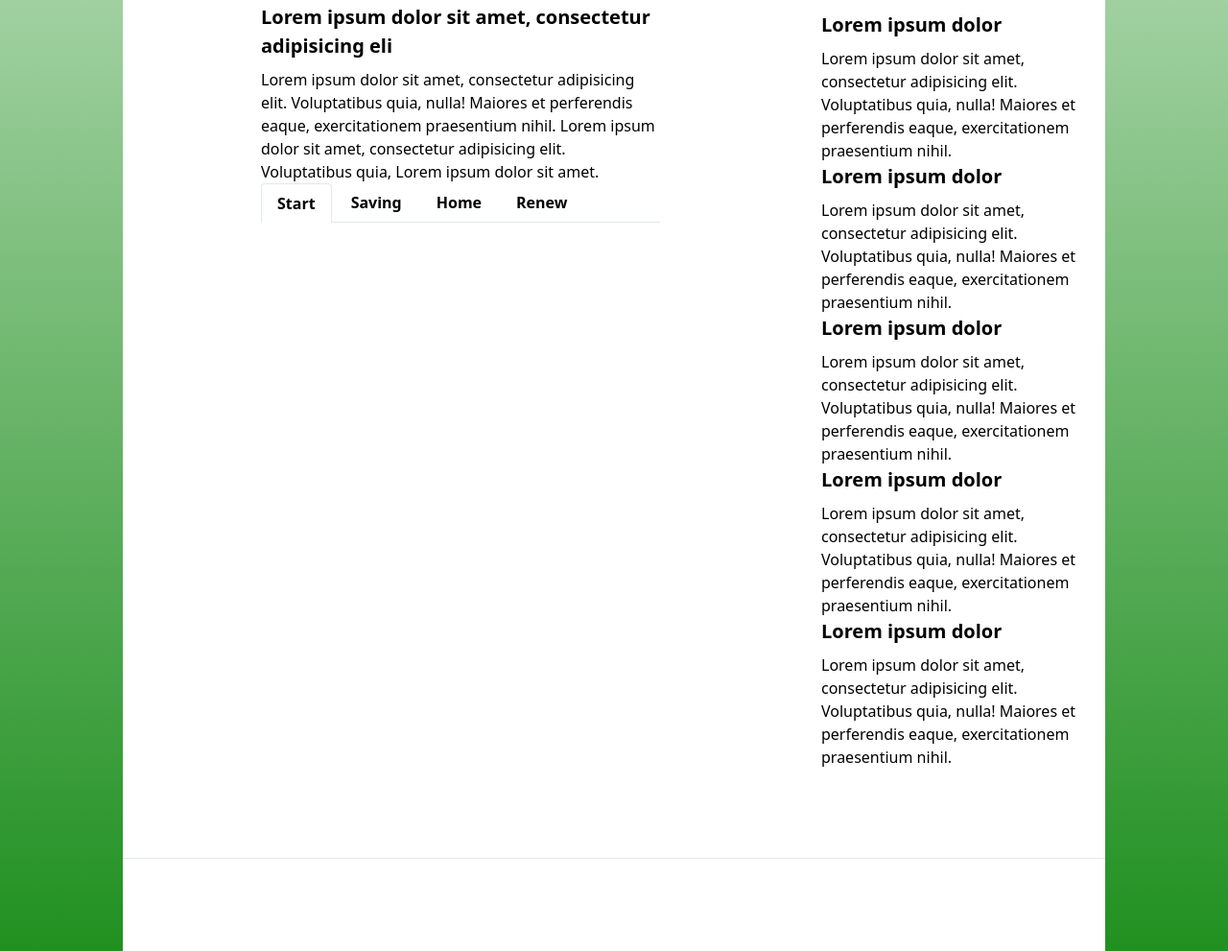
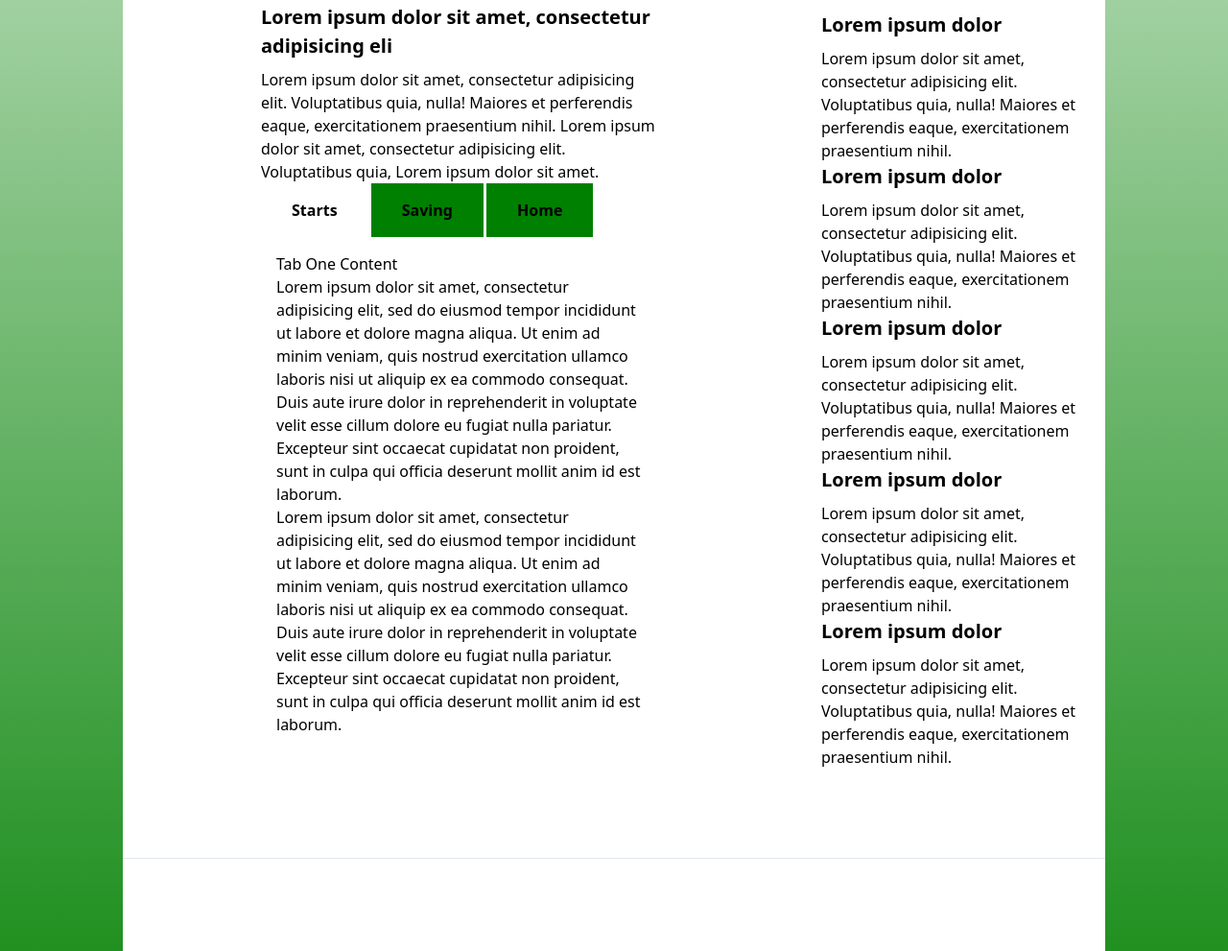
Before and after one commit to Cleyrauz/Interface_Development, a plain HTML site: page better_energy_test_skeleton/index.html in a window 1280 px wide. Shown: the part 732-1723 px from the top of the page at 96% size. Drawn offline with nearby package versions, Linux system fonts and the light colour scheme.

Commit message:
Added tabs

```diff
--- a/better_energy_test_skeleton/assets/css/eqtr_main.css
+++ b/better_energy_test_skeleton/assets/css/eqtr_main.css
@@ -32,3 +32,47 @@ body {
 .logo {
   height: 100px;
 }
+
+.tabs {
+	display: flex;
+	flex-wrap: wrap; // make sure it wraps
+}
+.tabs label {
+	order: 1; // Put the labels first
+	display: block;
+	padding: 1rem 2rem;
+	margin-right: 0.2rem;
+	cursor: pointer;
+  background: green;
+  font-weight: bold;
+  transition: background ease 0.2s;
+}
+.tabs .tab {
+  order: 99; // Put the tabs last
+  flex-grow: 1;
+	width: 100%;
+	display: none;
+  padding: 1rem;
+  background: #fff;
+}
+.tabs input[type="radio"] {
+	display: none;
+}
+.tabs input[type="radio"]:checked + label {
+	background: #fff;
+}
+.tabs input[type="radio"]:checked + label + .tab {
+	display: block;
+}
+
+@media (max-width: 45em) {
+  .tabs .tab,
+  .tabs label {
+    order: initial;
+  }
+  .tabs label {
+    width: 100%;
+    margin-right: 0;
+    margin-top: 0.2rem;
+  }
+}
--- a/better_energy_test_skeleton/index.html
+++ b/better_energy_test_skeleton/index.html
@@ -64,20 +64,29 @@
           <div class="mb-8">
             <div class="text-black font-bold text-xl mb-2">Lorem ipsum dolor sit amet, consectetur adipisicing eli</div>
             <p class="text-grey-darker text-base">Lorem ipsum dolor sit amet, consectetur adipisicing elit. Voluptatibus quia, nulla! Maiores et perferendis eaque, exercitationem praesentium nihil. Lorem ipsum dolor sit amet, consectetur adipisicing elit. Voluptatibus quia, Lorem ipsum dolor sit amet.</p>
-            <ul class="list-reset flex border-b">
-              <li class="-mb-px mr-1">
-                <a class="bg-white inline-block border-l border-t border-r rounded-t py-2 px-4 text-blue-dark font-semibold" href="#">Start</a>
-              </li>
-              <li class="mr-1">
-                <a class="bg-white inline-block py-2 px-4 text-blue hover:text-blue-darker font-semibold" href="#">Saving</a>
-              </li>
-              <li class="mr-1">
-                <a class="bg-white inline-block py-2 px-4 text-blue hover:text-blue-darker font-semibold" href="#">Home</a>
-              </li>
-              <li class="mr-1">
-                <a class="bg-white inline-block py-2 px-4 text-grey-light font-semibold" href="#">Renew</a>
-              </li>
-            </ul>
+            <div class="tabs">
+              <input type="radio" name="tabs" id="tabone" checked="checked">
+              <label for="tabone">Starts</label>
+              <div class="tab">
+                <h1>Tab One Content</h1>
+                <p>Lorem ipsum dolor sit amet, consectetur adipisicing elit, sed do eiusmod tempor incididunt ut labore et dolore magna aliqua. Ut enim ad minim veniam, quis nostrud exercitation ullamco laboris nisi ut aliquip ex ea commodo consequat. Duis aute irure dolor in reprehenderit in voluptate velit esse cillum dolore eu fugiat nulla pariatur. Excepteur sint occaecat cupidatat non proident, sunt in culpa qui officia deserunt mollit anim id est laborum.</p>
+                <p>Lorem ipsum dolor sit amet, consectetur adipisicing elit, sed do eiusmod tempor incididunt ut labore et dolore magna aliqua. Ut enim ad minim veniam, quis nostrud exercitation ullamco laboris nisi ut aliquip ex ea commodo consequat. Duis aute irure dolor in reprehenderit in voluptate velit esse cillum dolore eu fugiat nulla pariatur. Excepteur sint occaecat cupidatat non proident, sunt in culpa qui officia deserunt mollit anim id est laborum.</p>
+              </div>
+
+              <input type="radio" name="tabs" id="tabtwo">
+              <label for="tabtwo">Saving</label>
+              <div class="tab">
+                <h1>Tab Two Content</h1>
+                <p>Lorem ipsum dolor sit amet, consectetur adipisicing elit, sed do eiusmod tempor incididunt ut labore et dolore magna aliqua. Ut enim ad minim veniam, quis nostrud exercitation ullamco laboris nisi ut aliquip ex ea commodo consequat. Duis aute irure dolor in reprehenderit in voluptate velit esse cillum dolore eu fugiat nulla pariatur. Excepteur sint occaecat cupidatat non proident, sunt in culpa qui officia deserunt mollit anim id est laborum.</p>
+              </div>
+
+              <input type="radio" name="tabs" id="tabthree">
+              <label for="tabthree">Home</label>
+              <div class="tab">
+                <h1>Tab Three Content</h1>
+                <p>Lorem ipsum dolor sit amet, consectetur adipisicing elit.</p>
+              </div>
+            </div>
           </div>
         </div>
         <div class="w-1/2 ml-32 float-right max-w-xs rounded overflow-hidden my-2">
```
Also changed, not shown: better_energy_test_skeleton/assets/images/infographic.png (added).
